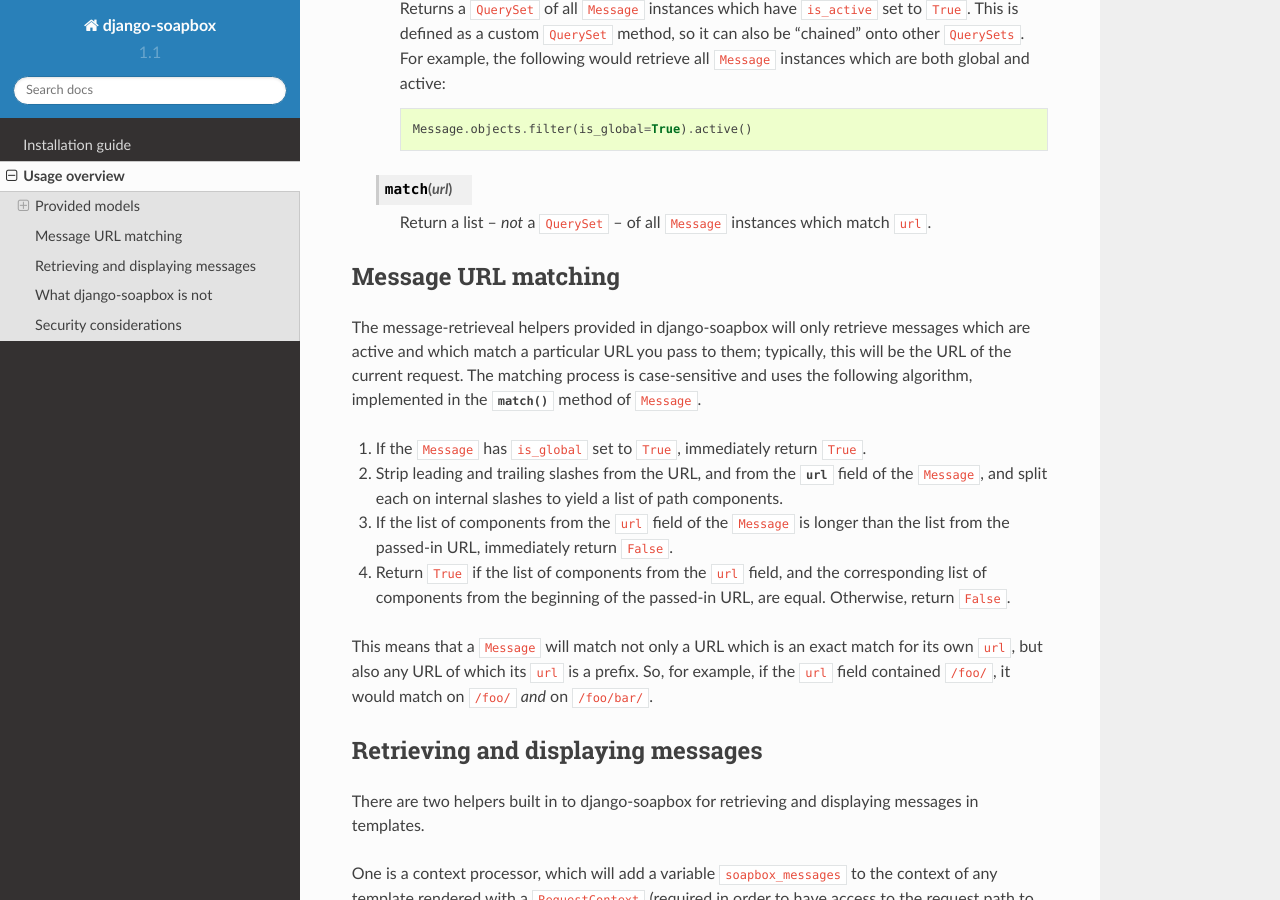
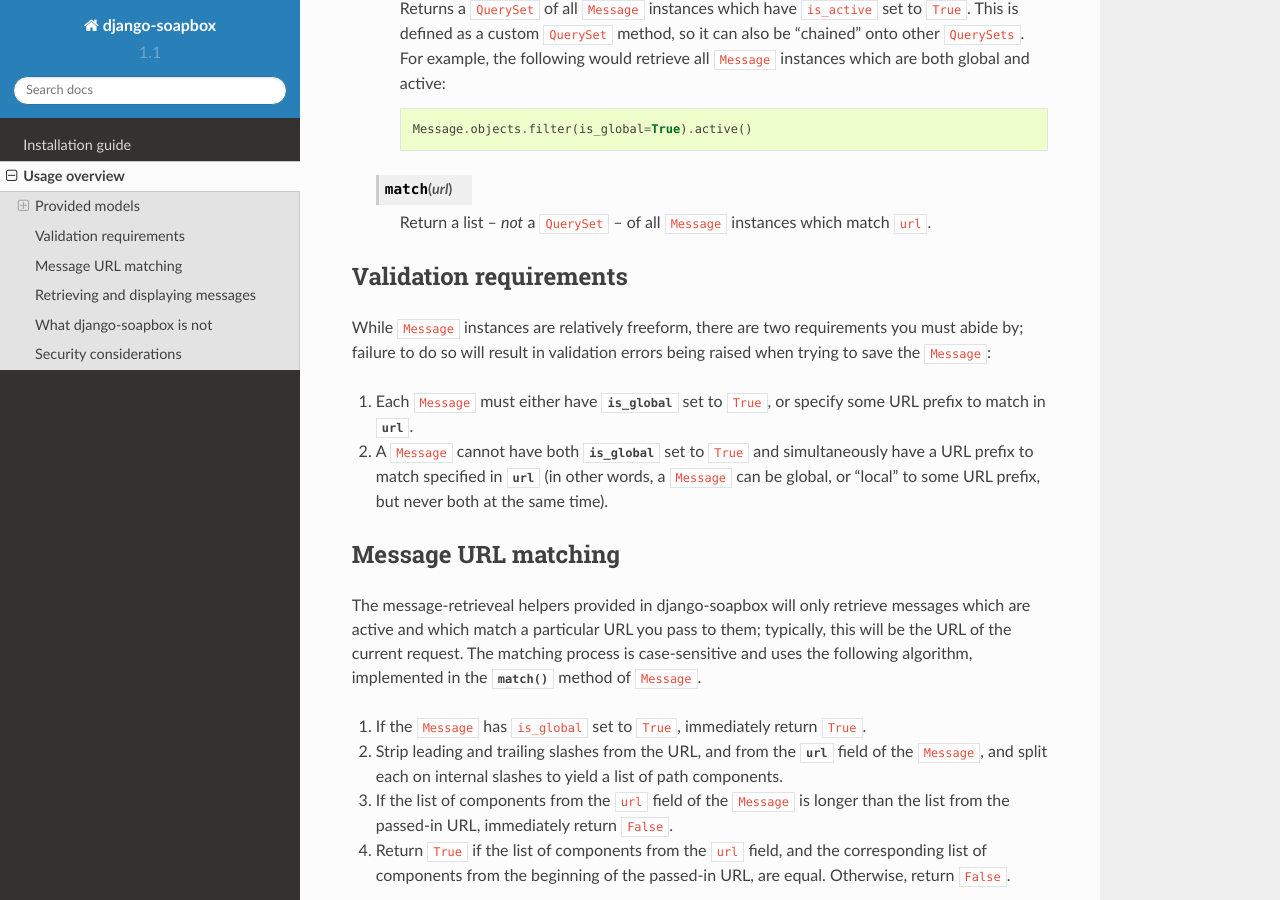
Before and after one commit to ubernostrum/django-soapbox, a Sphinx documentation site: the page built from docs/overview.rst, in a window 1280 px wide and 900 px high, scrolled down 1172 px. Built offline with Sphinx 7.4.7 and the Read the Docs theme 2.0.0, drawn with Linux system fonts in a browser that asks for light colours.

Commit message:
Document newly-added validation of is_global/url.

```diff
--- a/docs/overview.rst
+++ b/docs/overview.rst
@@ -73,6 +73,23 @@ Provided models
 
        Return a list -- *not* a ``QuerySet`` -- of all ``Message``
        instances which match ``url``.
+
+
+Validation requirements
+-----------------------
+
+While ``Message`` instances are relatively freeform, there are two
+requirements you must abide by; failure to do so will result in
+validation errors being raised when trying to save the ``Message``:
+
+1. Each ``Message`` must either have :attr:`~Message.is_global` set to
+   ``True``, or specify some URL prefix to match in
+   :attr:`~Message.url`.
+
+2. A ``Message`` cannot have both :attr:`~Message.is_global` set to
+   ``True`` and simultaneously have a URL prefix to match specified in
+   :attr:`~Message.url` (in other words, a ``Message`` can be global,
+   or "local" to some URL prefix, but never both at the same time).
 
 
 Message URL matching
```
